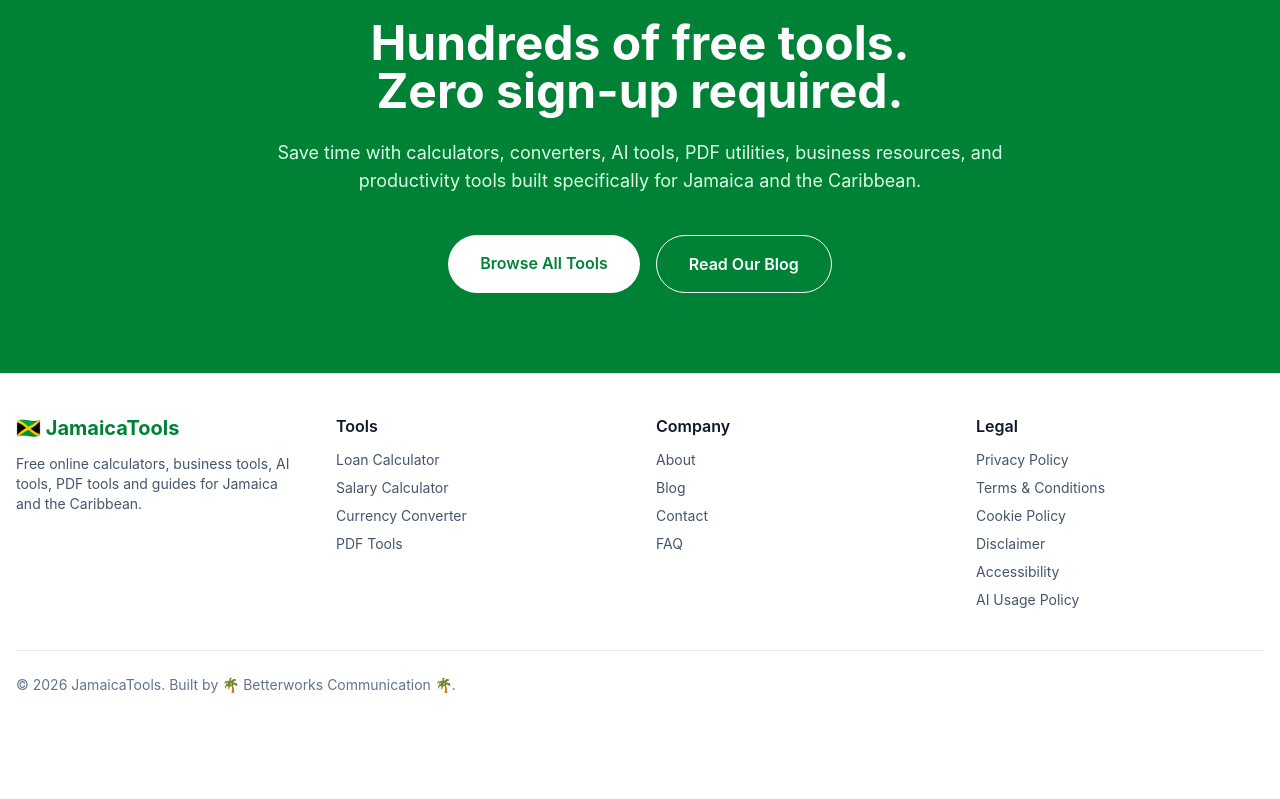
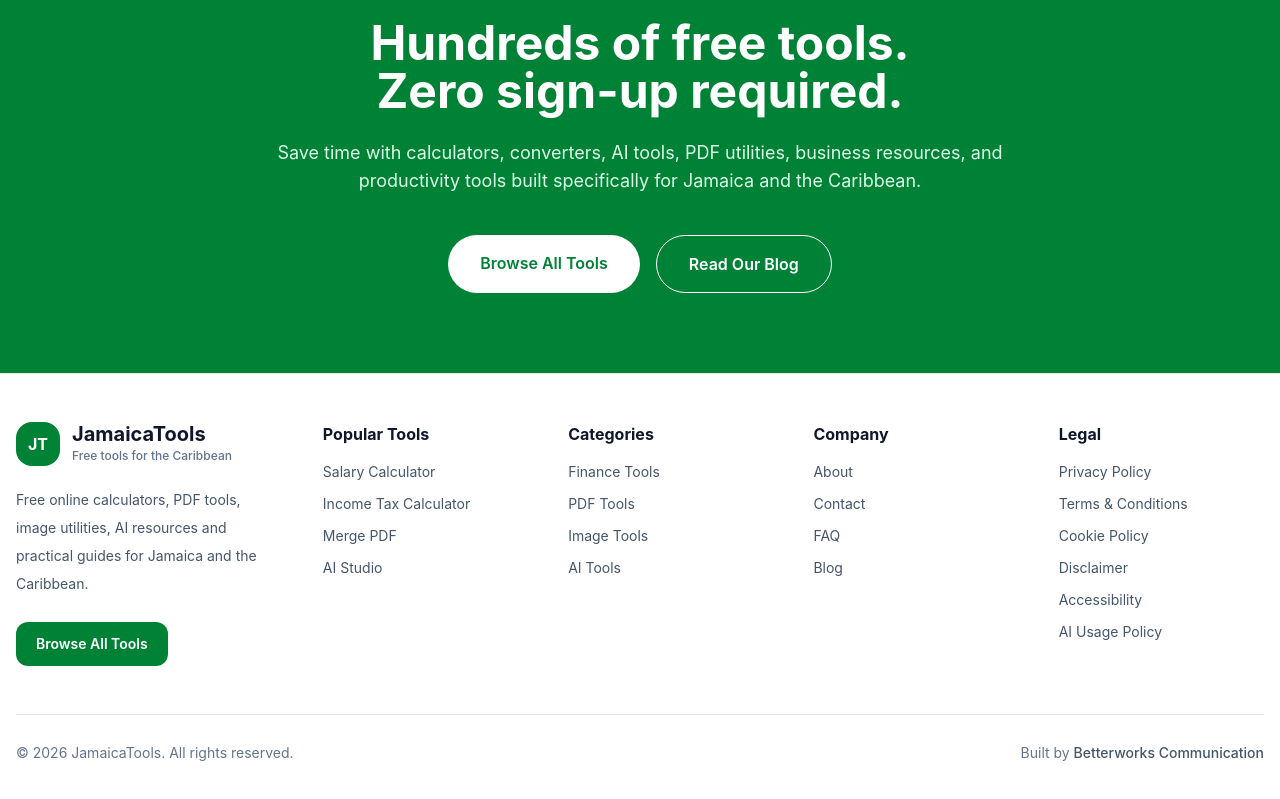
Before and after one commit to Movieslists02/jamaicatools, a React (Vite) app: page / in a window 1280 px wide. Shown: the part 3389-4188 px from the top of the page. Before the commit the page ends 4124 px from the top, so only its background shows below. Built offline with nearby package versions, Linux system fonts and the light colour scheme.

Commit message:
perf: add route code splitting and refine navigation

```diff
--- a/src/components/layout/Footer.jsx
+++ b/src/components/layout/Footer.jsx
@@ -1,117 +1,182 @@
 import { Link } from "react-router-dom";
+
+const popularTools = [
+  {
+    name: "Salary Calculator",
+    path: "/tools/salary-calculator",
+  },
+  {
+    name: "Income Tax Calculator",
+    path: "/tools/income-tax-calculator",
+  },
+  {
+    name: "Merge PDF",
+    path: "/tools/merge-pdf",
+  },
+  {
+    name: "AI Studio",
+    path: "/tools/ai-writer",
+  },
+];
+
+const toolCategories = [
+  {
+    name: "Finance Tools",
+    path: "/tools?category=Finance",
+  },
+  {
+    name: "PDF Tools",
+    path: "/tools?category=PDF%20Tools",
+  },
+  {
+    name: "Image Tools",
+    path: "/tools?category=Image%20Tools",
+  },
+  {
+    name: "AI Tools",
+    path: "/tools?category=AI%20Tools",
+  },
+];
+
+const companyLinks = [
+  {
+    name: "About",
+    path: "/about",
+  },
+  {
+    name: "Contact",
+    path: "/contact",
+  },
+  {
+    name: "FAQ",
+    path: "/faq",
+  },
+  {
+    name: "Blog",
+    path: "/blog",
+  },
+];
+
+const legalLinks = [
+  {
+    name: "Privacy Policy",
+    path: "/privacy",
+  },
+  {
+    name: "Terms & Conditions",
+    path: "/terms",
+  },
+  {
+    name: "Cookie Policy",
+    path: "/cookies",
+  },
+  {
+    name: "Disclaimer",
+    path: "/disclaimer",
+  },
+  {
+    name: "Accessibility",
+    path: "/accessibility",
+  },
+  {
+    name: "AI Usage Policy",
+    path: "/ai-policy",
+  },
+];
+
+function FooterLinkGroup({ title, links }) {
+  return (
+    <div>
+      <h3 className="font-bold text-slate-900">{title}</h3>
+
+      <div className="mt-4 space-y-3 text-sm">
+        {links.map((link) => (
+          <Link
+            key={link.path}
+            to={link.path}
+            className="block text-slate-600 transition hover:text-green-700"
+          >
+            {link.name}
+          </Link>
+        ))}
+      </div>
+    </div>
+  );
+}
 
 function Footer() {
   const currentYear = new Date().getFullYear();
 
   return (
     <footer className="border-t border-slate-200 bg-white">
-      <div className="mx-auto max-w-7xl px-4 py-10">
-        <div className="grid gap-8 md:grid-cols-4">
+      <div className="mx-auto max-w-7xl px-4 py-12">
+        <div className="grid gap-10 sm:grid-cols-2 lg:grid-cols-[1.3fr_1fr_1fr_1fr_1fr]">
           <div>
-            <h2 className="text-xl font-bold text-green-700">
-              🇯🇲 JamaicaTools
-            </h2>
-            <p className="mt-3 text-sm text-slate-600">
-              Free online calculators, business tools, AI tools, PDF tools and
-              guides for Jamaica and the Caribbean.
+            <Link to="/" className="inline-flex items-center gap-3">
+              <span className="flex h-11 w-11 items-center justify-center rounded-2xl bg-green-700 font-bold text-white">
+                JT
+              </span>
+
+              <div>
+                <p className="text-xl font-bold leading-none text-slate-900">
+                  JamaicaTools
+                </p>
+
+                <p className="mt-1 text-xs font-medium text-slate-500">
+                  Free tools for the Caribbean
                 </p>
               </div>
+            </Link>
 
-          <div>
-            <h3 className="font-semibold">Tools</h3>
-            <div className="mt-3 space-y-2 text-sm text-slate-600">
-              <p>Loan Calculator</p>
-              <p>Salary Calculator</p>
-              <p>Currency Converter</p>
-              <p>PDF Tools</p>
-            </div>
+            <p className="mt-5 max-w-sm text-sm leading-7 text-slate-600">
+              Free online calculators, PDF tools, image utilities, AI
+              resources and practical guides for Jamaica and the Caribbean.
+            </p>
+
+            <Link
+              to="/tools"
+              className="mt-6 inline-flex rounded-xl bg-green-700 px-5 py-3 text-sm font-semibold text-white transition hover:bg-green-800"
+            >
+              Browse All Tools
+            </Link>
           </div>
 
-          <div>
-            <h3 className="font-semibold">Company</h3>
-            <div className="mt-3 space-y-2 text-sm">
-              <Link
-                to="/about"
-                className="block text-slate-600 hover:text-green-700"
-              >
-                About
-              </Link>
-              <Link
-                to="/blog"
-                className="block text-slate-600 hover:text-green-700"
-              >
-                Blog
-              </Link>
-              <Link
-                to="/contact"
-                className="block text-slate-600 hover:text-green-700"
-              >
-                Contact
-              </Link>
-              <Link
-                to="/faq"
-                className="block text-slate-600 hover:text-green-700"
-              >
-                FAQ
-              </Link>
-            </div>
+          <FooterLinkGroup
+            title="Popular Tools"
+            links={popularTools}
+          />
+
+          <FooterLinkGroup
+            title="Categories"
+            links={toolCategories}
+          />
+
+          <FooterLinkGroup
+            title="Company"
+            links={companyLinks}
+          />
+
+          <FooterLinkGroup
+            title="Legal"
+            links={legalLinks}
+          />
         </div>
 
-          <div>
-            <h3 className="font-semibold">Legal</h3>
-            <div className="mt-3 space-y-2 text-sm">
-              <Link
-                to="/privacy"
-                className="block text-slate-600 hover:text-green-700"
-              >
-                Privacy Policy
-              </Link>
-              <Link
-                to="/terms"
-                className="block text-slate-600 hover:text-green-700"
-              >
-                Terms & Conditions
-              </Link>
-              <Link
-                to="/cookies"
-                className="block text-slate-600 hover:text-green-700"
-              >
-                Cookie Policy
-              </Link>
-              <Link
-                to="/disclaimer"
-                className="block text-slate-600 hover:text-green-700"
-              >
-                Disclaimer
-              </Link>
-              <Link
-                to="/accessibility"
-                className="block text-slate-600 hover:text-green-700"
-              >
-                Accessibility
-              </Link>
-              <Link
-                to="/ai-policy"
-                className="block text-slate-600 hover:text-green-700"
-              >
-                AI Usage Policy
-              </Link>
-            </div>
-          </div>
-        </div>
+        <div className="mt-12 flex flex-col gap-4 border-t border-slate-200 pt-7 text-sm text-slate-500 sm:flex-row sm:items-center sm:justify-between">
+          <p>© {currentYear} JamaicaTools. All rights reserved.</p>
 
-        <p className="mt-10 border-t border-slate-200 pt-6 text-sm text-slate-500">
-          © {currentYear} JamaicaTools. Built by{" "}
+          <p>
+            Built by{" "}
             <a
               href="https://bc-da.com"
               target="_blank"
               rel="noopener noreferrer"
-            className="text-inherit hover:underline"
+              className="font-medium text-slate-600 transition hover:text-green-700 hover:underline"
             >
-            🌴 Betterworks Communication 🌴
+              Betterworks Communication
             </a>
-          .
           </p>
+        </div>
       </div>
     </footer>
   );
--- a/src/data/navigation.js
+++ b/src/data/navigation.js
@@ -1,11 +1,28 @@
 const navigation = [
-  { name: "Home", path: "/" },
-  { name: "Tools", path: "/tools" },
-  { name: "Blog", path: "/blog" },
-  { name: "Downloads", path: "/downloads" },
-  { name: "AI", path: "/ai" },
-  { name: "About", path: "/about" },
-  { name: "Contact", path: "/contact" },
+  {
+    name: "Home",
+    path: "/",
+  },
+  {
+    name: "Tools",
+    path: "/tools",
+  },
+  {
+    name: "Blog",
+    path: "/blog",
+  },
+  {
+    name: "About",
+    path: "/about",
+  },
+  {
+    name: "FAQ",
+    path: "/faq",
+  },
+  {
+    name: "Contact",
+    path: "/contact",
+  },
 ];
 
 export default navigation;
--- a/src/routes/AppRoutes.jsx
+++ b/src/routes/AppRoutes.jsx
@@ -1,42 +1,72 @@
-import { Routes, Route } from "react-router-dom";
+import { lazy, Suspense } from "react";
+import { Route, Routes } from "react-router-dom";
 import MainLayout from "../layouts/MainLayout";
-import Home from "../pages/Home";
-import Tools from "../pages/Tools";
-import Blog from "../pages/Blog";
-import BlogPost from "../pages/BlogPost";
-import About from "../pages/About";
-import Contact from "../pages/Contact";
-import FAQ from "../pages/FAQ";
-import Privacy from "../pages/Privacy";
-import Terms from "../pages/Terms";
-import CookiePolicy from "../pages/CookiePolicy";
-import Disclaimer from "../pages/Disclaimer";
-import Accessibility from "../pages/Accessibility";
-import AIUsagePolicy from "../pages/AIUsagePolicy";
-import ToolDetails from "../pages/ToolDetails";
-import NotFound from "../pages/NotFound";
+
+const Home = lazy(() => import("../pages/Home"));
+const Tools = lazy(() => import("../pages/Tools"));
+const ToolDetails = lazy(() => import("../pages/ToolDetails"));
+const Blog = lazy(() => import("../pages/Blog"));
+const BlogPost = lazy(() => import("../pages/BlogPost"));
+const About = lazy(() => import("../pages/About"));
+const Contact = lazy(() => import("../pages/Contact"));
+const FAQ = lazy(() => import("../pages/FAQ"));
+const Privacy = lazy(() => import("../pages/Privacy"));
+const Terms = lazy(() => import("../pages/Terms"));
+const CookiePolicy = lazy(() => import("../pages/CookiePolicy"));
+const Disclaimer = lazy(() => import("../pages/Disclaimer"));
+const Accessibility = lazy(() => import("../pages/Accessibility"));
+const AIUsagePolicy = lazy(() => import("../pages/AIUsagePolicy"));
+const NotFound = lazy(() => import("../pages/NotFound"));
+
+function PageLoader() {
+  return (
+    <div
+      className="flex min-h-[55vh] items-center justify-center bg-slate-50 px-4"
+      role="status"
+      aria-live="polite"
+    >
+      <div className="text-center">
+        <div
+          aria-hidden="true"
+          className="mx-auto h-10 w-10 animate-spin rounded-full border-4 border-green-200 border-t-green-700"
+        />
+
+        <p className="mt-4 font-semibold text-slate-700">
+          Loading JamaicaTools...
+        </p>
+      </div>
+    </div>
+  );
+}
 
 function AppRoutes() {
   return (
+    <Suspense fallback={<PageLoader />}>
       <Routes>
         <Route element={<MainLayout />}>
           <Route path="/" element={<Home />} />
+
           <Route path="/tools" element={<Tools />} />
           <Route path="/tools/:slug" element={<ToolDetails />} />
+
           <Route path="/blog" element={<Blog />} />
           <Route path="/blog/:slug" element={<BlogPost />} />
+
           <Route path="/about" element={<About />} />
           <Route path="/contact" element={<Contact />} />
           <Route path="/faq" element={<FAQ />} />
+
           <Route path="/privacy" element={<Privacy />} />
           <Route path="/terms" element={<Terms />} />
           <Route path="/cookies" element={<CookiePolicy />} />
           <Route path="/disclaimer" element={<Disclaimer />} />
           <Route path="/accessibility" element={<Accessibility />} />
           <Route path="/ai-policy" element={<AIUsagePolicy />} />
+
           <Route path="*" element={<NotFound />} />
         </Route>
       </Routes>
+    </Suspense>
   );
 }
 
```
Lines whose indentation alone changed are shown as unchanged.
